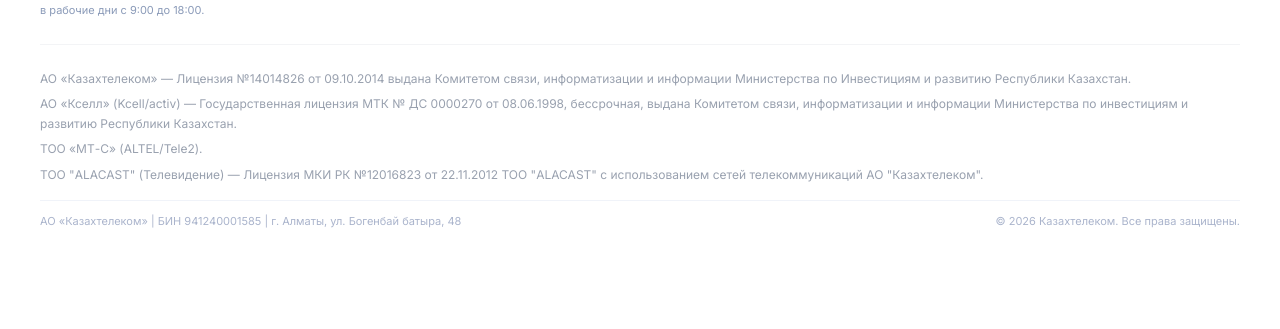
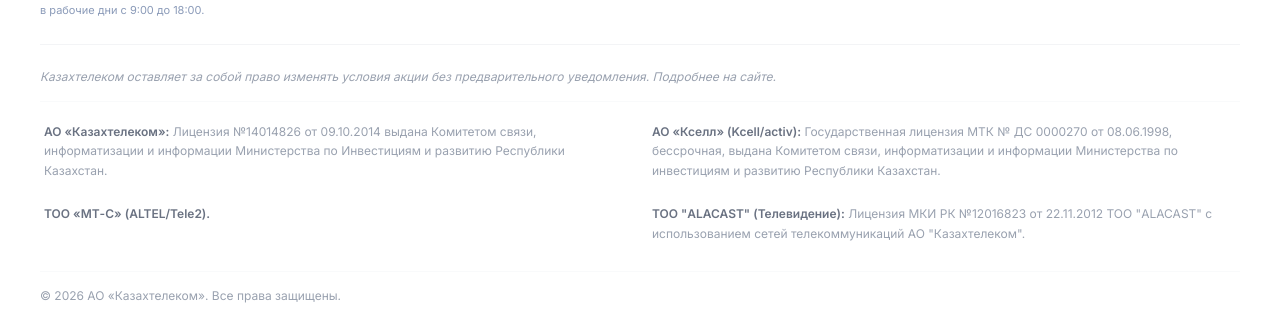
Before and after one commit to Leonard0303/back-to-school, a React (Vite) app: page / in a window 1280 px wide. Shown: the part 2807-3136 px from the top of the page. Before the commit the page ends 3065 px from the top, so only its background shows below. Built offline with nearby package versions, Linux system fonts and the light colour scheme; the HTML template or start-up script is replaced by a standard one.

Commit message:
правильная расстановка

```diff
--- a/src/components/Footer.tsx
+++ b/src/components/Footer.tsx
@@ -28,38 +28,58 @@
         </p>
 
         <div className="border-t border-gray-100 pt-6 mt-6">
-          <div className="space-y-1.5 text-[11px] md:text-xs text-gray-400 leading-relaxed">
+          {/* Disclaimer Section */}
+          <p className="text-[11px] md:text-xs text-gray-400 mb-4 italic">
+            {lang === 'ru'
+              ? "Казахтелеком оставляет за собой право изменять условия акции без предварительного уведомления. Подробнее на сайте."
+              : "Қазақтелеком акция шарттарын алдын ала ескертусіз өзгерту құқығын өзіне қалдырады. Толығырақ сайтта."
+            }
+          </p>
+
+          {/* Licenses Grid Section */}
+          <div className="grid grid-cols-1 md:grid-cols-2 gap-4 text-[11px] md:text-xs text-gray-400 leading-relaxed border-t border-gray-50 pt-4">
             {lang === 'ru' ? (
               <>
-                <p>АО «Казахтелеком» — Лицензия №14014826 от 09.10.2014 выдана Комитетом связи, информатизации и информации Министерства по Инвестициям и развитию Республики Казахстан.</p>
-                <p>АО «Кселл» (Kcell/activ) — Государственная лицензия МТК № ДС 0000270 от 08.06.1998, бессрочная, выдана Комитетом связи, информатизации и информации Министерства по инвестициям и развитию Республики Казахстан.</p>
-                <p>ТОО «МТ-С» (ALTEL/Tele2).</p>
-                <p>ТОО "ALACAST" (Телевидение) — Лицензия МКИ РК №12016823 от 22.11.2012 ТОО "ALACAST" с использованием сетей телекоммуникаций АО "Казахтелеком".</p>
+                <div className="p-1">
+                  <span className="font-semibold text-gray-500">АО «Казахтелеком»:</span> Лицензия №14014826 от 09.10.2014 выдана Комитетом связи, информатизации и информации Министерства по Инвестициям и развитию Республики Казахстан.
+                </div>
+                <div className="p-1">
+                  <span className="font-semibold text-gray-500">АО «Кселл» (Kcell/activ):</span> Государственная лицензия МТК № ДС 0000270 от 08.06.1998, бессрочная, выдана Комитетом связи, информатизации и информации Министерства по инвестициям и развитию Республики Казахстан.
+                </div>
+                <div className="p-1">
+                  <span className="font-semibold text-gray-500">ТОО «МТ-С» (ALTEL/Tele2).</span>
+                </div>
+                <div className="p-1">
+                  <span className="font-semibold text-gray-500">ТОО "ALACAST" (Телевидение):</span> Лицензия МКИ РК №12016823 от 22.11.2012 ТОО "ALACAST" с использованием сетей телекоммуникаций АО "Казахтелеком".
+                </div>
               </>
             ) : (
               <>
-                <p>«Қазақтелеком» АҚ — Қазақстан Республикасы Инвестициялар және даму министрлігінің Байланыс, ақпараттандыру және ақпарат комитеті берген 2014.09.10 №14014826 лицензия.</p>
-                <p>«Кселл» АҚ (Kcell/activ) — Қазақстан Республикасы Инвестициялар және даму министрлігінің Байланыс, ақпараттандыру және ақпарат комитеті берген 1998.08.06 № ДС 0000270 мемлекеттік мерзімсіз лицензиясы.</p>
-                <p>«МТ-С» ЖШС (ALTEL/Tele2).</p>
-                <p>"ALACAST" ЖШС (Телевидение) — "Қазақтелеком" АҚ телекоммуникация желілерін пайдаланатын "ALACAST" ЖШС 2012.22.11 №12016823 лицензияны ҚР МАМ берген.</p>
+                <div className="p-1">
+                  <span className="font-semibold text-gray-500">«Қазақтелеком» АҚ:</span> Қазақстан Республикасы Инвестициялар және даму министрлігінің Байланыс, ақпараттандыру және ақпарат комитеті берген 2014.09.10 №14014826 лицензия.
+                </div>
+                <div className="p-1">
+                  <span className="font-semibold text-gray-500">«Кселл» АҚ (Kcell/activ):</span> Қазақстан Республикасы Инвестициялар және даму министрлігінің Байланыс, ақпараттандыру және ақпарат комитеті берген 1998.08.06 № ДС 0000270 мемлекеттік мерзімсіз лицензиясы.
+                </div>
+                <div className="p-1">
+                  <span className="font-semibold text-gray-500">«МТ-С» ЖШС (ALTEL/Tele2).</span>
+                </div>
+                <div className="p-1">
+                  <span className="font-semibold text-gray-500">"ALACAST" ЖШС (Телевидение):</span> "Қазақтелеком" АҚ телекоммуникация желілерін пайдаланатын "ALACAST" ЖШС 2012.22.11 №12016823 лицензияны ҚР МАМ берген.
+                </div>
               </>
             )}
           </div>
-        </div>
 
-        <div style={{
-          display: 'flex', justifyContent: 'space-between', alignItems: 'center',
-          flexWrap: 'wrap', gap: '8px',
-          marginTop: '16px',
-          paddingTop: '12px',
-          borderTop: '1px solid #f0f3f9',
-        }}>
-          <span style={{ fontSize: '11px', color: '#aab4cc' }}>
-            {t.footer.copyright}
-          </span>
-          <span style={{ fontSize: '11px', color: '#aab4cc' }}>
-            {t.footer.rights}
-          </span>
+          {/* Copyright Section (Address row is completely removed) */}
+          <div className="mt-6 text-[11px] md:text-xs text-gray-400 border-t border-gray-50 pt-4">
+            <p>
+              {lang === 'ru'
+                ? "© 2026 АО «Казахтелеком». Все права защищены."
+                : "© 2026 «Қазақтелеком» АҚ. Барлық құқықтар қорғалған."
+              }
+            </p>
+          </div>
         </div>
       </div>
     </footer>
```
